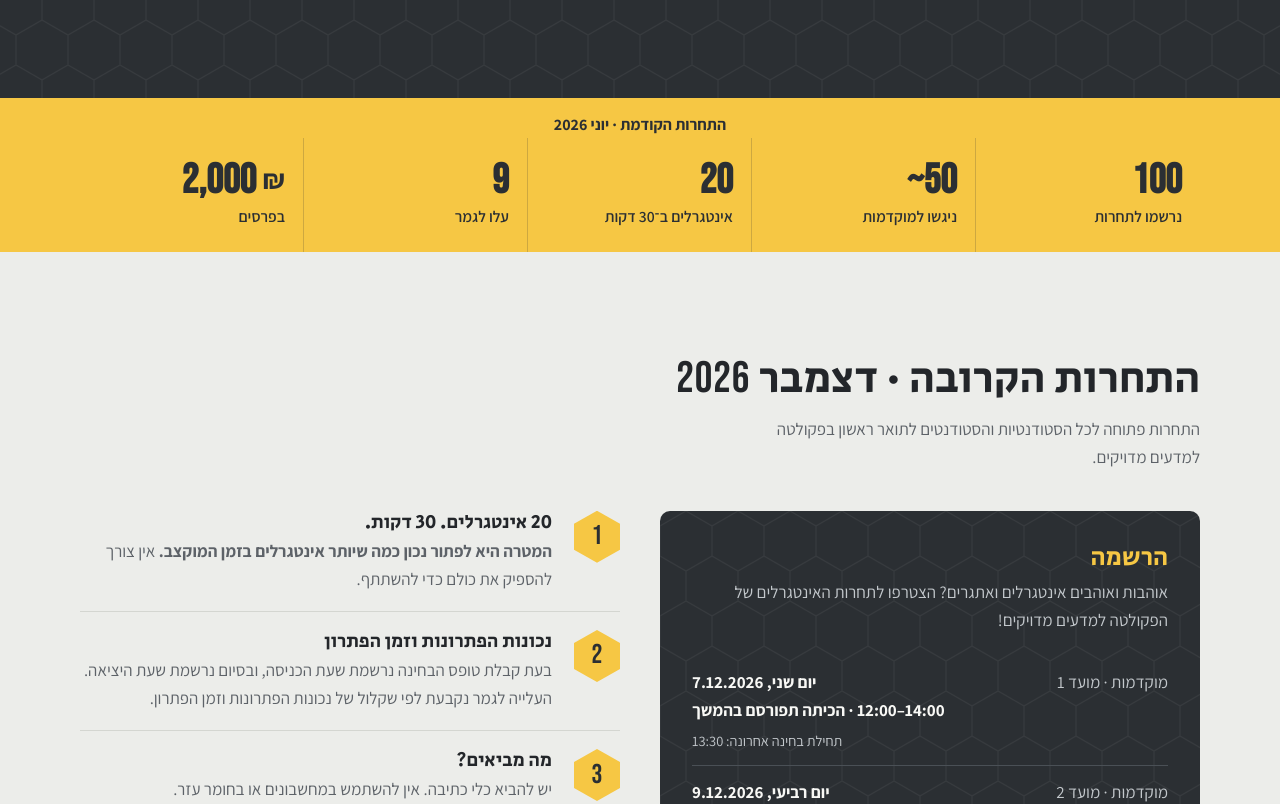
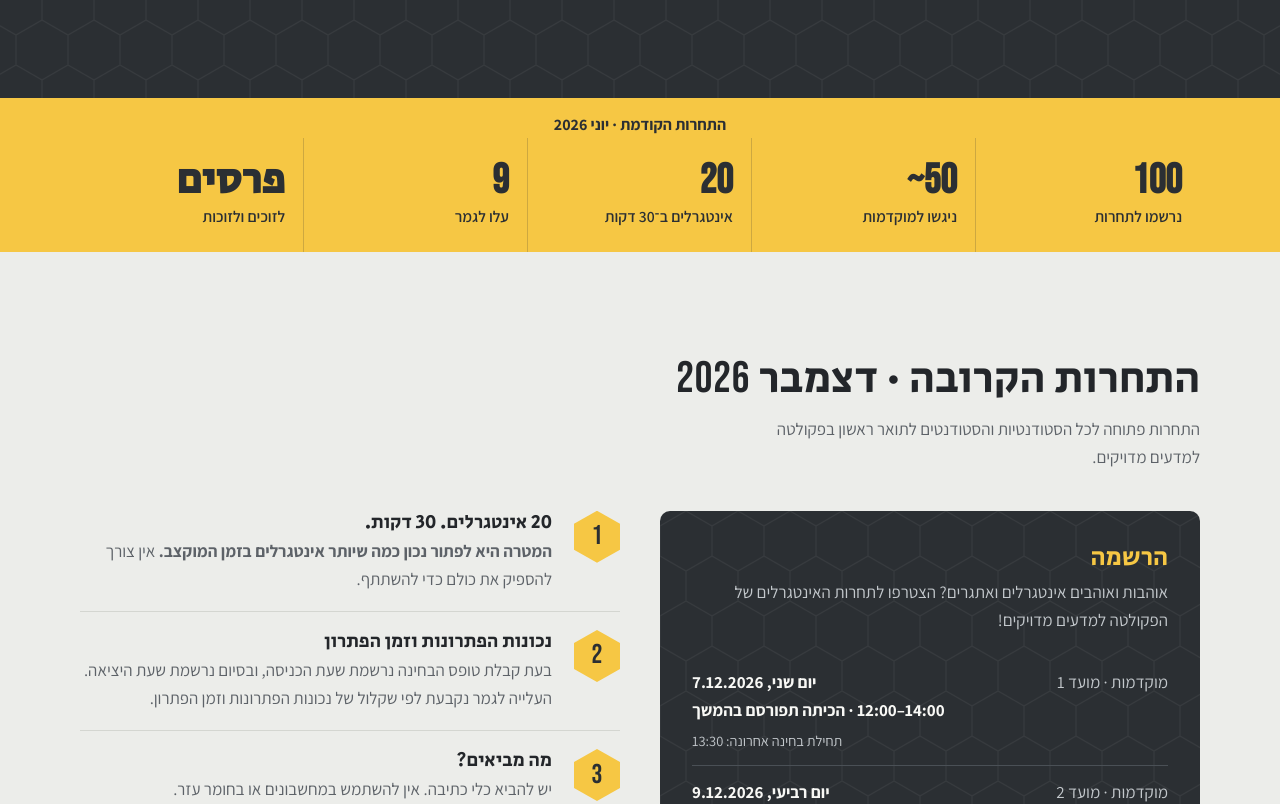
Before and after one commit to kerenmorwak/tau-integration-bee, a plain HTML site: page index.html in a window 1280 px wide. Shown: the part 900-1704 px from the top of the page. Drawn offline with Linux system fonts and the light colour scheme.

Commit message:
Describe competition prizes without a monetary amount

```diff
--- a/index.html
+++ b/index.html
@@ -72,7 +72,7 @@
       <div class="fact"><b dir="ltr">~50</b><span>ניגשו למוקדמות</span></div>
       <div class="fact"><b>20</b><span>אינטגרלים ב־30 דקות</span></div>
       <div class="fact"><b>9</b><span>עלו לגמר</span></div>
-      <div class="fact"><b dir="ltr">2,000<span class="cur">₪</span></b><span>בפרסים</span></div>
+      <div class="fact"><b>פרסים</b><span>לזוכים ולזוכות</span></div>
     </div>
   </section>
 
```
